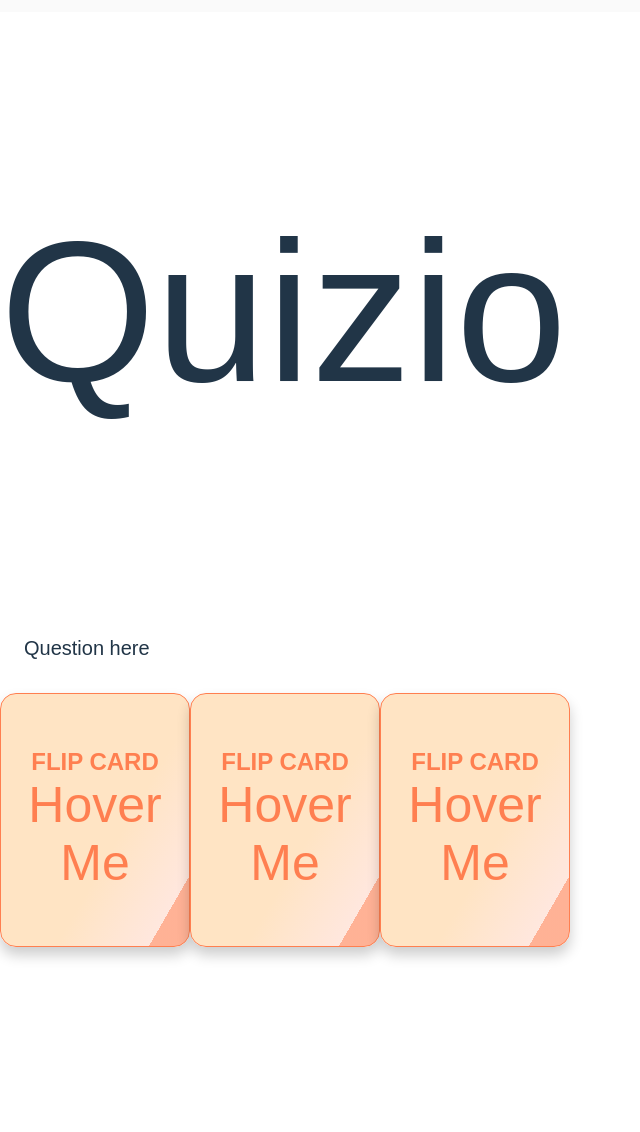
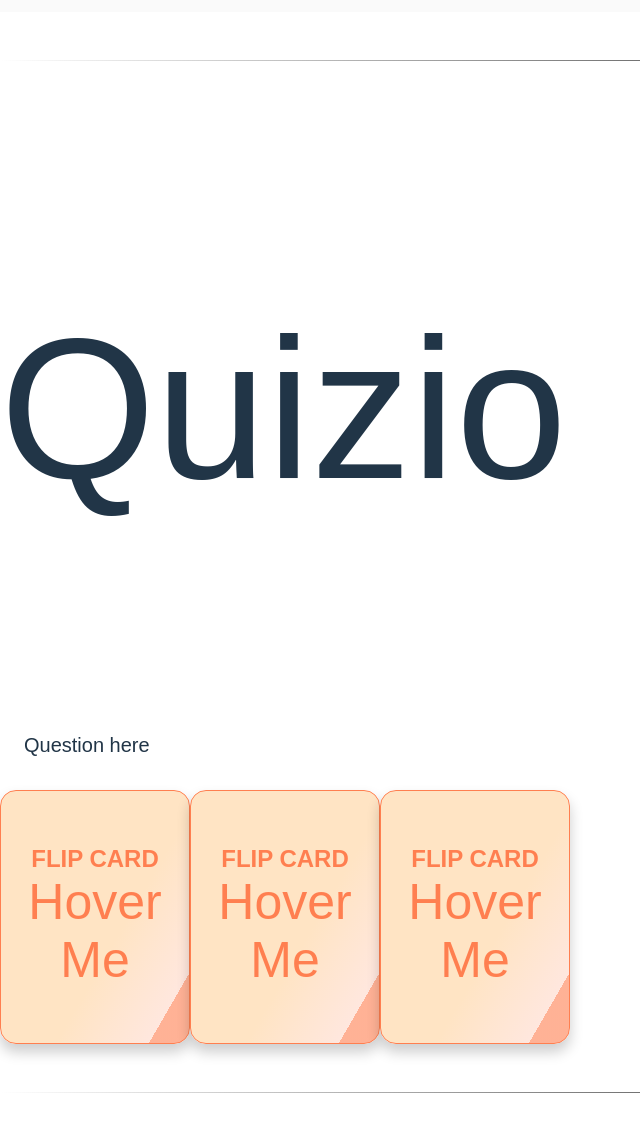
Before and after one commit to Niamh-Codes/tech_titans, a React (Vite) app: page / in a window 1280 px wide. Shown: the part 1588-2720 px from the top of the page, without its empty margins (0-640 px from the left). Before the commit the page ends 2535 px from the top, so only its background shows below. Built offline with nearby package versions, Linux system fonts and the light colour scheme; a web font is replaced by a local one.

Commit message:
adding the divider component

```diff
--- a/src/App.jsx
+++ b/src/App.jsx
@@ -5,6 +5,7 @@ import MainSearch from "./components/MainSearch";
 import Footer from "./components/Footer";
 import Quiz from "./components/Quiz";
 import AnswerSection from "./components/AnswerSection";
+import Divider from "./components/divider";
 
 import "./index.css";
 
@@ -14,8 +15,10 @@ function App() {
       <Navbar />
       <Header />
       <MainSearch />
+      <Divider />
       <Quiz />
       <AnswerSection />
+      <Divider />
       <Footer />
     </>
   );
--- /dev/null
+++ b/src/components/Divider.jsx
@@ -0,0 +1,10 @@
+import React from "react";
+
+function Divider () {
+    return (
+        <hr
+        class="my-12 h-px border-t-0 bg-transparent bg-gradient-to-r from-transparent via-neutral-500 to-transparent dark:via-neutral-400" />
+    );
+}
+
+export default Divider;
--- a/src/components/Header.jsx
+++ b/src/components/Header.jsx
@@ -6,6 +6,7 @@ function Header() {
     <div className="p-6 h-screen flex-wrap bg-body">
       <h1 className="mb-5 text-customOrange">HELLO CURIO</h1>
         <div className="mb-5 text-7xl  text-white">Uncover global charm: Greet the world's quirks!</div>
+
           <div className=" h-0.5 bg-neutral-100 dark:bg-white/10 m-auto"></div>
             <p className="mb-5 text-white">
         Delve into captivating country trivia and fascinating facts, while mastering the art of greeting in diverse local languages.
```
